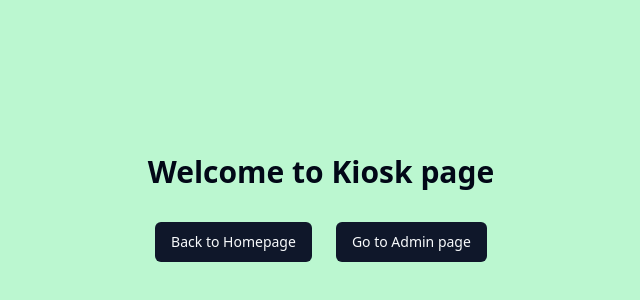
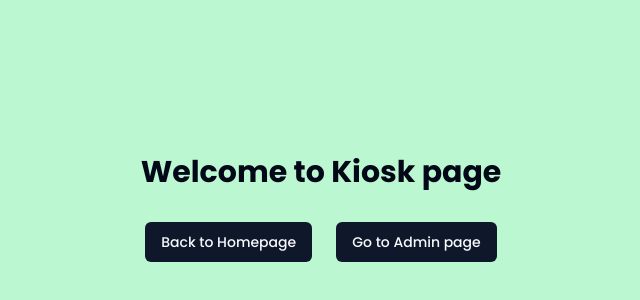
Before and after one commit to Telemondo-Technologies-Development/qs-dashboard-react, a React (Vite) app: page /kiosk in a window 1280 px wide. Shown: the part 192-492 px from the top of the page, without its empty margins (319-959 px from the left). Built offline with nearby package versions, Linux system fonts and the light colour scheme.

Commit message:
chore: color and font properties

```diff
--- a/src/index.css
+++ b/src/index.css
@@ -1,3 +1,5 @@
+@import url("https://fonts.googleapis.com/css2?family=Poppins:ital,wght@0,100;0,200;0,300;0,400;0,500;0,600;0,700;0,800;0,900;1,100;1,200;1,300;1,400;1,500;1,600;1,700;1,800;1,900&display=swap");
+
 @tailwind base;
 @tailwind components;
 @tailwind utilities;
--- a/src/pages/kiosk/Kiosk.tsx
+++ b/src/pages/kiosk/Kiosk.tsx
@@ -1,15 +1,18 @@
 import { Button } from "@/components/ui/button";
 import { Link } from "@tanstack/react-router";
 
-
-export default function Kiosk(){
-    return (
-        <div className="flex flex-col items-center justify-center h-screen gap-8 bg-green-200">
-            <h1 className="text-3xl font-bold">Welcome to Kiosk page</h1>
-            <div className="flex gap-6">
-                    <Link to="/"><Button>Back to Homepage</Button></Link>
-                    <Link to="/admin"><Button>Go to Admin page</Button></Link>
-            </div>
-        </div>
-    )
+export default function Kiosk() {
+  return (
+    <div className="flex flex-col items-center justify-center h-screen gap-8 bg-green-200 font-poppins">
+      <h1 className="text-3xl font-bold">Welcome to Kiosk page</h1>
+      <div className="flex gap-6">
+        <Link to="/">
+          <Button>Back to Homepage</Button>
+        </Link>
+        <Link to="/admin">
+          <Button>Go to Admin page</Button>
+        </Link>
+      </div>
+    </div>
+  );
 }
--- a/tailwind.config.js
+++ b/tailwind.config.js
@@ -51,11 +51,20 @@
           DEFAULT: "hsl(var(--card))",
           foreground: "hsl(var(--card-foreground))",
         },
+        main_primary:"#2F4E6E",
+        main_secondary:"#8BAFE3",
+        main_tertiary: "#B4CAEB",
+        main_extra:"#D5E2F5",
+        main_white: "#FAFAFA",
+      },
+      fontFamily:{
+        poppins: "Poppins",
       },
       borderRadius: {
         lg: "var(--radius)",
         md: "calc(var(--radius) - 2px)",
         sm: "calc(var(--radius) - 4px)",
+
       },
       keyframes: {
         "accordion-down": {
```
Also changed, not shown: 1 other file (tests, documents, lock files or other folders).
